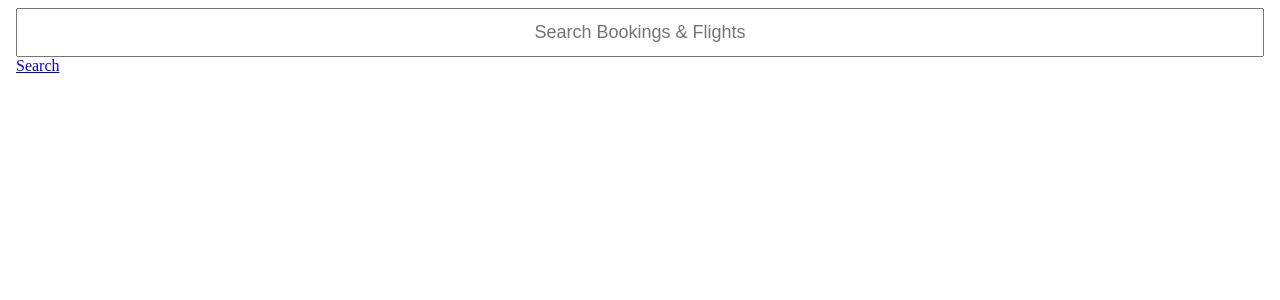
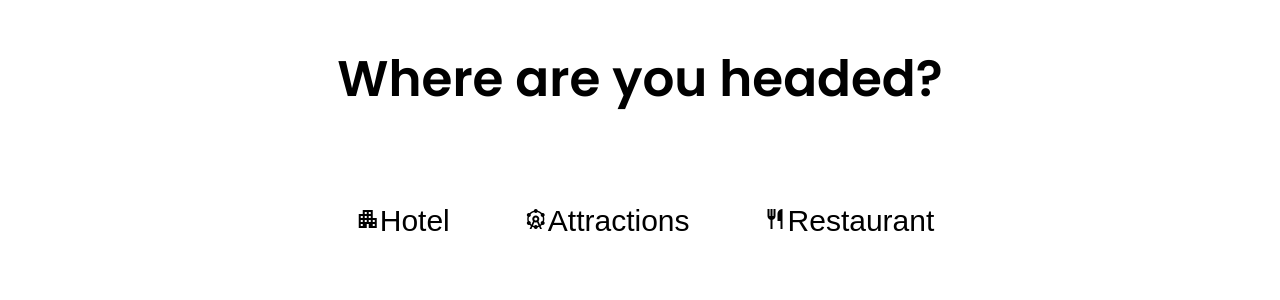
Before and after one commit to DEVOPSLMS/trip-app, an Angular app: page /home in a window 1280 px wide. Shown: the top 300 px of the page. Built offline with nearby package versions, Linux system fonts and the light colour scheme.

Commit message:
Did Home UI

```diff
--- a/angular.json
+++ b/angular.json
@@ -39,7 +39,7 @@
             "styles": [
               "src/styles.css"
             ],
-            "scripts": []
+            "scripts": ["src/scripts/functions.js"]
           },
           "configurations": {
             "production": {
@@ -98,7 +98,7 @@
             "styles": [
               "src/styles.css"
             ],
-            "scripts": []
+            "scripts": ["src/scripts/functions.js"]
           }
         }
       }
--- a/src/app/app-routing.module.ts
+++ b/src/app/app-routing.module.ts
@@ -7,7 +7,7 @@ import { DetailsComponent } from './component/details/details.component';
 const routes: Routes = [
   { path: '', redirectTo: 'home', pathMatch: 'full' }, // Redirect root to 'home'
   { path: 'home', component: HomeComponent, pathMatch: 'full' },
-  { path: 'search/:query', component: SearchComponent },
+  { path: 'search/:query/:category', component: SearchComponent },
   { path: 'details/:location_id', component: DetailsComponent },
 ];
 
--- a/src/app/app.component.css
+++ b/src/app/app.component.css
@@ -0,0 +1,9 @@
+
+*{
+    margin:0;
+    padding: 0;
+    appearance: 0;
+    border: 0;
+    text-decoration: none;
+    box-sizing: border-box;
+}
--- a/src/app/component/home/home.component.css
+++ b/src/app/component/home/home.component.css
@@ -1,7 +1,66 @@
-input[type=text]{
-    width: 100%;
+
+body {
+    font-family: 'Poppins', serif;
+
+}
+html{
+    font-size: 14px;
+}
+
+.header-text{
     text-align: center;
-    padding: 12px 20px;
-    box-sizing: border-box;
-    font-size: large;
+    font-size: 50px;
 }
+.tabs{
+    overflow: hidden;
+    text-align: center;
+    padding: 30px;
+}
+
+.tabs button{
+    background-color: white;
+    text-align: center;
+    border:none;
+    color:black;
+    font-size: 30px;
+    padding: 16px 32px;
+    cursor: pointer;
+}
+.tabs button:hover{
+    opacity: 0.6;
+    text-decoration: underline;
+}
+.tabs button span{
+    padding-left: 10px;
+}
+.tabcontent{
+    display: none;
+    text-align: center;
+}
+.tabcontent input{
+    border-radius: 25px;
+    width: 800px;
+    height: 60px;
+    border: 2px groove lightgray;
+    font-size: 20px;
+    color: black;
+    background-image: url(../home/images/search.png);
+    background-repeat: no-repeat;
+   background-position: 0 14px;
+   background-size: 30px 30px;
+   padding: 0 30px;
+}
+.tabcontent input:focus {
+    border: 3px solid #555;
+  }
+
+.tabcontent button{
+    border-radius: 25px;
+    font-size: 30px;
+    background-color: white;
+    margin: 40px;
+    padding :0 40px;
+}
+.tabcontent button:hover {
+    background-color: lightgray;
+}
--- a/src/app/component/home/home.component.html
+++ b/src/app/component/home/home.component.html
@@ -5,19 +5,73 @@
     <meta charset="UTF-8">
     <meta name="viewport" content="width=device-width, initial-scale=1.0">
     <title>Trips & Hotels Bookings</title>
+    <link href="https://fonts.googleapis.com/css2?family=Material+Symbols+Outlined" rel="stylesheet" />
+    <link rel="preconnect" href="https://fonts.googleapis.com">
+    <link rel="preconnect" href="https://fonts.gstatic.com" crossorigin>
+    <script src="/functions.js"></script>
 </head>
+<script>
+
+function openCity(evt, cityName) {
+    // Declare all variables
+    var i, tabcontent, tablinks;
+
+    // Get all elements with class="tabcontent" and hide them
+    tabcontent = document.getElementsByClassName("tabcontent");
+    for (i = 0; i < tabcontent.length; i++) {
+        tabcontent[i].style.display = "none";
+    }
+
+    // Get all elements with class="tablinks" and remove the class "active"
+    tablinks = document.getElementsByClassName("tablinks");
+    for (i = 0; i < tablinks.length; i++) {
+        tablinks[i].className = tablinks[i].className.replace(" active", "");
+    }
+
+    // Show the current tab, and add an "active" class to the button that opened the tab
+    document.getElementById(cityName).style.display = "block";
+    evt.currentTarget.className += " active";
+}
+
+</script>
 
 <body>
+
     <section class="header">
 
     </section>
+    <section class="header">
+        <h1 class="header-text">Where are you headed?</h1>
 
-    <section class="search">
+        <div class="tabs">
+            <button class="tablinks" onclick="openCity(event, 'Hotel')"> <span class="material-symbols-outlined">
+                    apartment</span>Hotel</button>
+            <button class="tablinks" onclick="openCity(event, 'Attractions')"><span class="material-symbols-outlined">
+                    attractions
+                </span>Attractions</button>
+            <button class="tablinks" onclick="openCity(event, 'Restaurant')"><span class="material-symbols-outlined">
+                    restaurant
+                </span>Restaurant</button>
+        </div>
         <form action="">
-            <input type="text" name="query" [(ngModel)]="query"id="searchbar"placeholder="Search Bookings & Flights">
-            <a class="btn btn-primary" [routerLink]="['/search',query]">Search</a>
+            <div id="Hotel" class="tabcontent">
+                <input type="text" name="" id="" placeholder="Search for Hotels" name="query" [(ngModel)]="query">
+                <br>
+                <a [routerLink]="['/search',query,'hotels']"><button type="button">Search</button></a>
+            </div>
+            <div id="Attractions" class="tabcontent">
+                <input type="text" name="" id="" placeholder="Search for Attractions" name="query" [(ngModel)]="query">
+                <br>
+                <a [routerLink]="['/search',query,'hotels']"><button type="button">Search</button></a>
+            </div>
+            <div id="Restaurant" class="tabcontent">
+                <input type="text" name="" id="" placeholder="Search for Restaurant" name="query" [(ngModel)]="query">
+                <br>
+                <a [routerLink]="['/search',query,'hotels']"><button type="button">Search</button></a>
+            </div>
         </form>
     </section>
+
 </body>
 
 </html>
--- a/src/app/component/home/home.component.ts
+++ b/src/app/component/home/home.component.ts
@@ -1,5 +1,7 @@
 import { Component, } from '@angular/core';
 
+declare const console1:any;
+declare const openCity:any;
 
 @Component({
   selector: 'app-home',
--- /dev/null
+++ b/src/scripts/functions.js
@@ -0,0 +1,24 @@
+
+function openCity(evt, cityName) {
+    // Declare all variables
+    var i, tabcontent, tablinks;
+
+    // Get all elements with class="tabcontent" and hide them
+    tabcontent = document.getElementsByClassName("tabcontent");
+    for (i = 0; i < tabcontent.length; i++) {
+        tabcontent[i].style.display = "none";
+    }
+
+    // Get all elements with class="tablinks" and remove the class "active"
+    tablinks = document.getElementsByClassName("tablinks");
+    for (i = 0; i < tablinks.length; i++) {
+        tablinks[i].className = tablinks[i].className.replace(" active", "");
+    }
+
+    // Show the current tab, and add an "active" class to the button that opened the tab
+    document.getElementById(cityName).style.display = "block";
+    evt.currentTarget.className += " active";
+}
+function console1(){
+    console.log("hello");
+}
--- a/tsconfig.json
+++ b/tsconfig.json
@@ -16,12 +16,14 @@
     "moduleResolution": "bundler",
     "importHelpers": true,
     "target": "ES2022",
-    "module": "ES2022"
+    "module": "ES2022",
+    "allowJs": true
   },
   "angularCompilerOptions": {
-    "enableI18nLegacyMessageIdFormat": false,
+    "enableI18nLegacyMessageIdFormat": true,
     "strictInjectionParameters": true,
     "strictInputAccessModifiers": true,
     "strictTemplates": true
+
   }
 }
```
Also changed, not shown: src/app/component/home/images/search.png (added).
